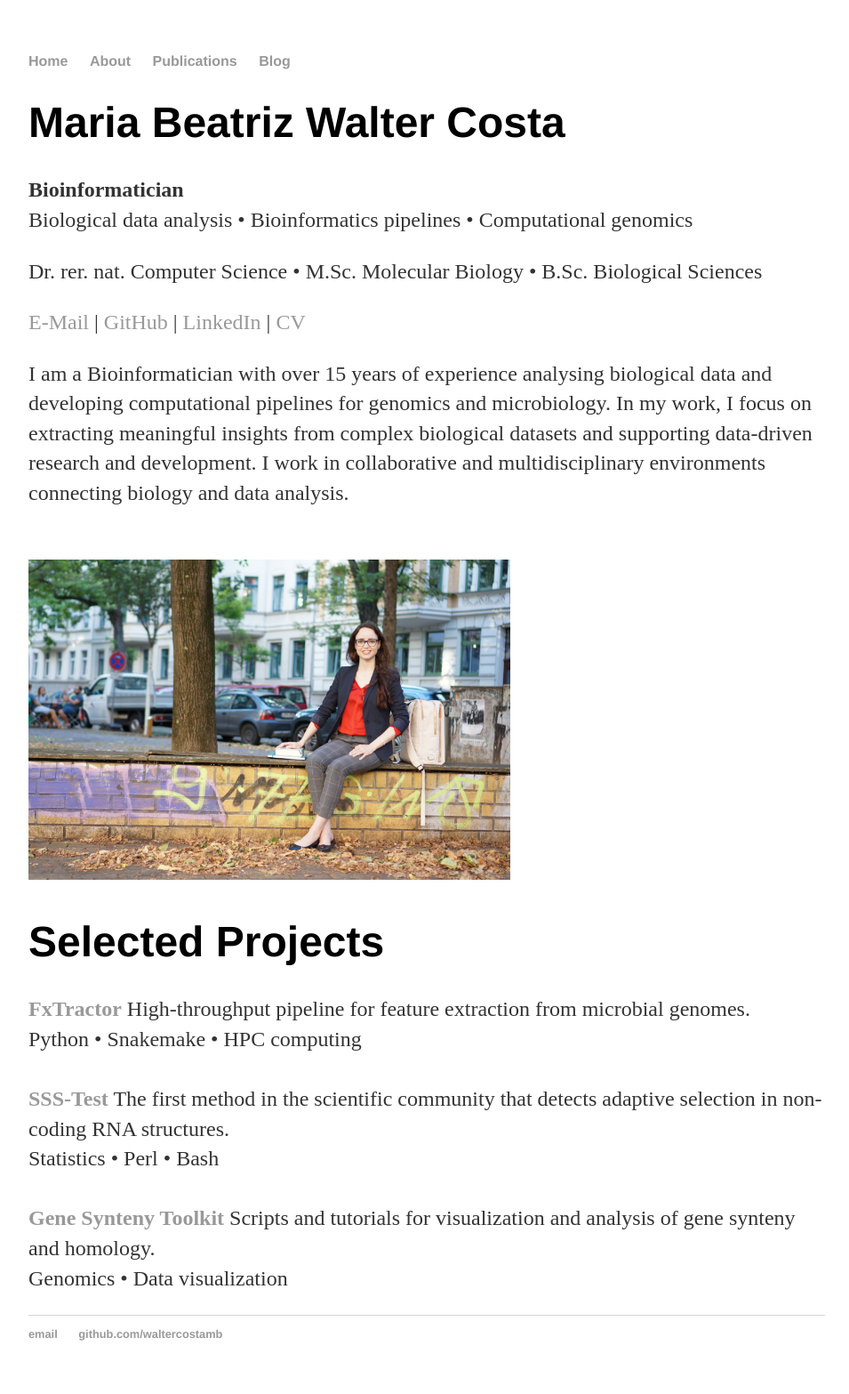
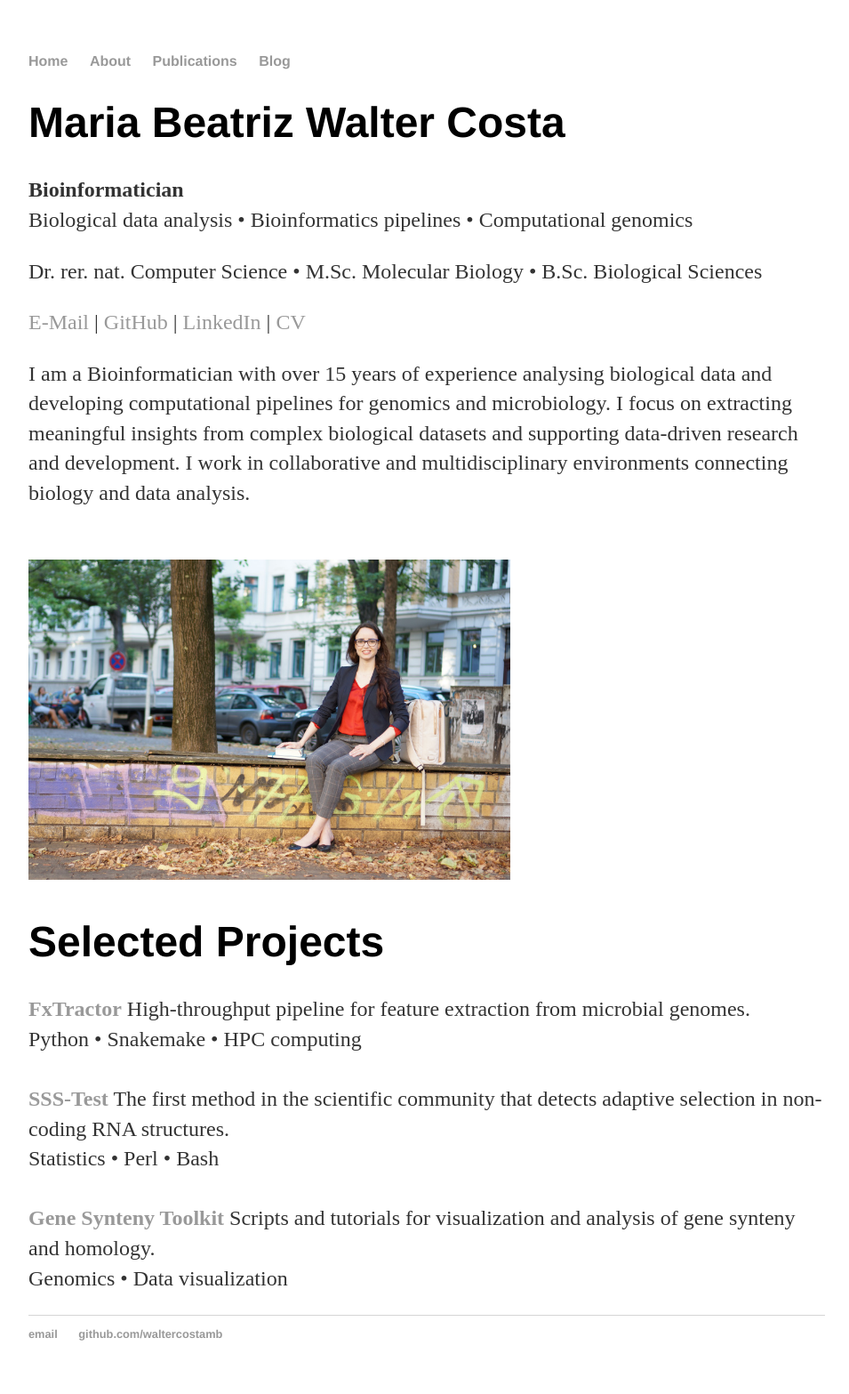
Before and after one commit to waltercostamb/waltercostamb.github.io, a Jekyll site: the page built from index.html, in a window 1280 px wide. Shown: the whole page at 89% size, without its empty margins (160-1115 px from the left). Built offline with Jekyll 4.4.1, drawn with Linux system fonts in a browser that asks for light colours.

Commit message:
Update index.html

```diff
--- a/index.html
+++ b/index.html
@@ -22,7 +22,7 @@ title: Maria Beatriz Walter Costa
 	</p>
 
 	<p> I am a Bioinformatician with over 15 years of experience analysing biological data and developing computational pipelines
-		for genomics and microbiology. In my work, I focus on extracting meaningful insights from complex biological datasets and
+		for genomics and microbiology. I focus on extracting meaningful insights from complex biological datasets and
 		supporting data-driven research and development. I work in collaborative and multidisciplinary environments connecting biology
 		and data analysis. <br /> <br />
 	</p>
```
